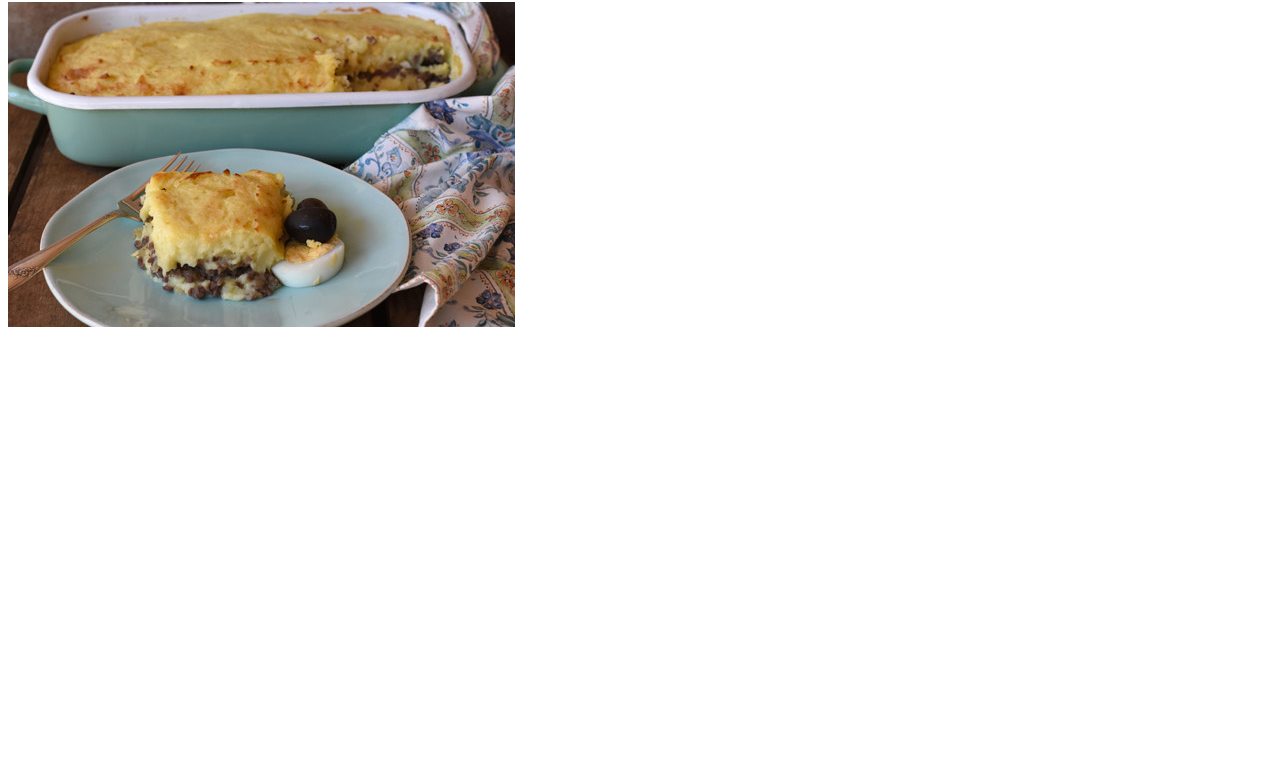
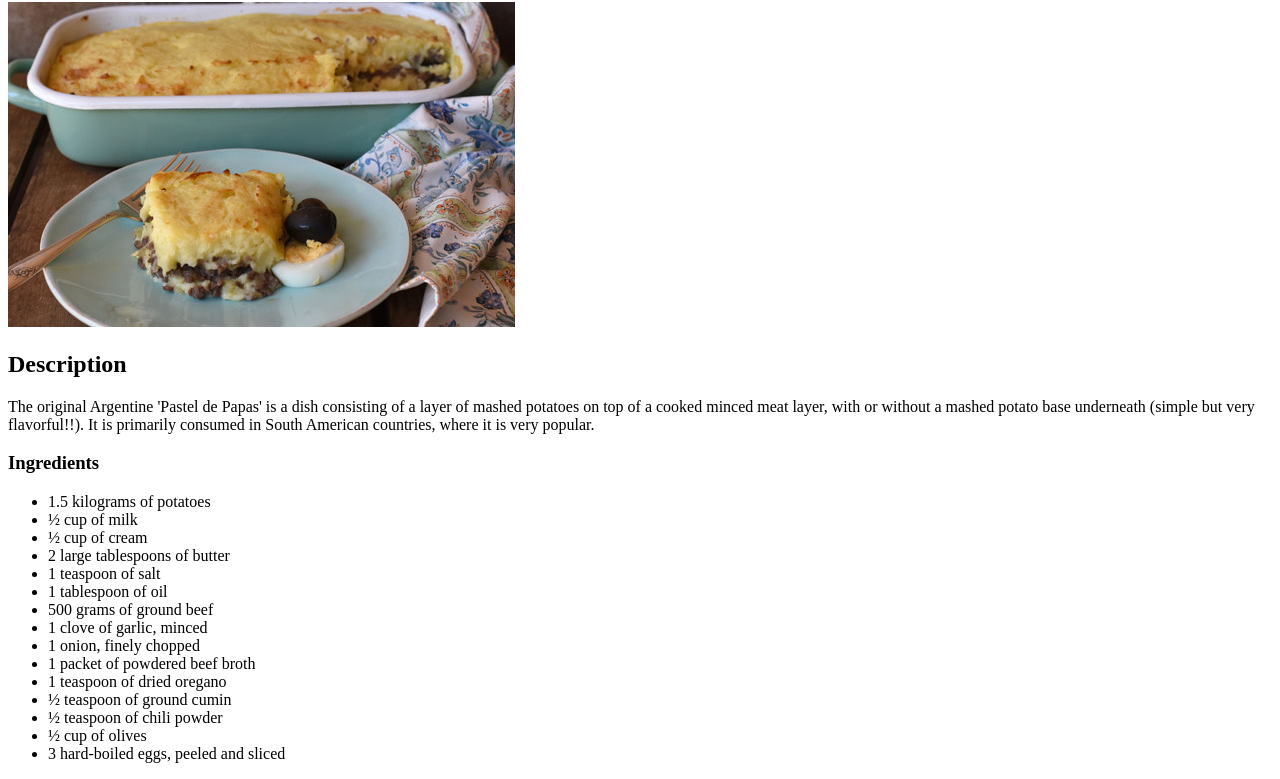
Before and after one commit to NaiFein8/odin-recipes, a plain HTML site: page recipes/pastel_de_papas.html in a window 1280 px wide. Shown: the part 78-857 px from the top of the page. Before the commit the page ends 800 px from the top, so only its background shows below. Drawn offline with Linux system fonts and the light colour scheme; files whose address does not match are found by name.

Commit message:
Added two new links to index.html & modified pastel_de_papas.html

```diff
--- a/recipes/pastel_de_papas.html
+++ b/recipes/pastel_de_papas.html
@@ -8,5 +8,25 @@
 <body>
     <h1>Pastel de Papas</h1>
     <img src="recipes/pastel-de-papas.jpg" alt="picture of a made pastel de papas">
+    <h2>Description</h2>
+    <p>The original Argentine 'Pastel de Papas' is a dish consisting of a layer of mashed potatoes on top of a cooked minced meat layer, with or without a mashed potato base underneath (simple but very flavorful!!). It is primarily consumed in South American countries, where it is very popular.</p>
+    <h3>Ingredients</h3>
+    <ul>
+        <li>1.5 kilograms of potatoes</li>
+        <li>½ cup of milk</li>
+        <li>½ cup of cream</li>
+        <li>2 large tablespoons of butter</li>
+        <li>1 teaspoon of salt</li>
+        <li>1 tablespoon of oil</li>
+        <li>500 grams of ground beef</li>
+        <li>1 clove of garlic, minced</li>
+        <li>1 onion, finely chopped</li>
+        <li>1 packet of powdered beef broth</li>
+        <li>1 teaspoon of dried oregano</li>
+        <li>½ teaspoon of ground cumin</li>
+        <li>½ teaspoon of chili powder</li>
+        <li>½ cup of olives</li>
+        <li>3 hard-boiled eggs, peeled and sliced</li>
+    </ul>
 </body>
 </html>
```
Also changed, not shown: recipes/empanadas.html (added), recipes/puchero.html (added).
